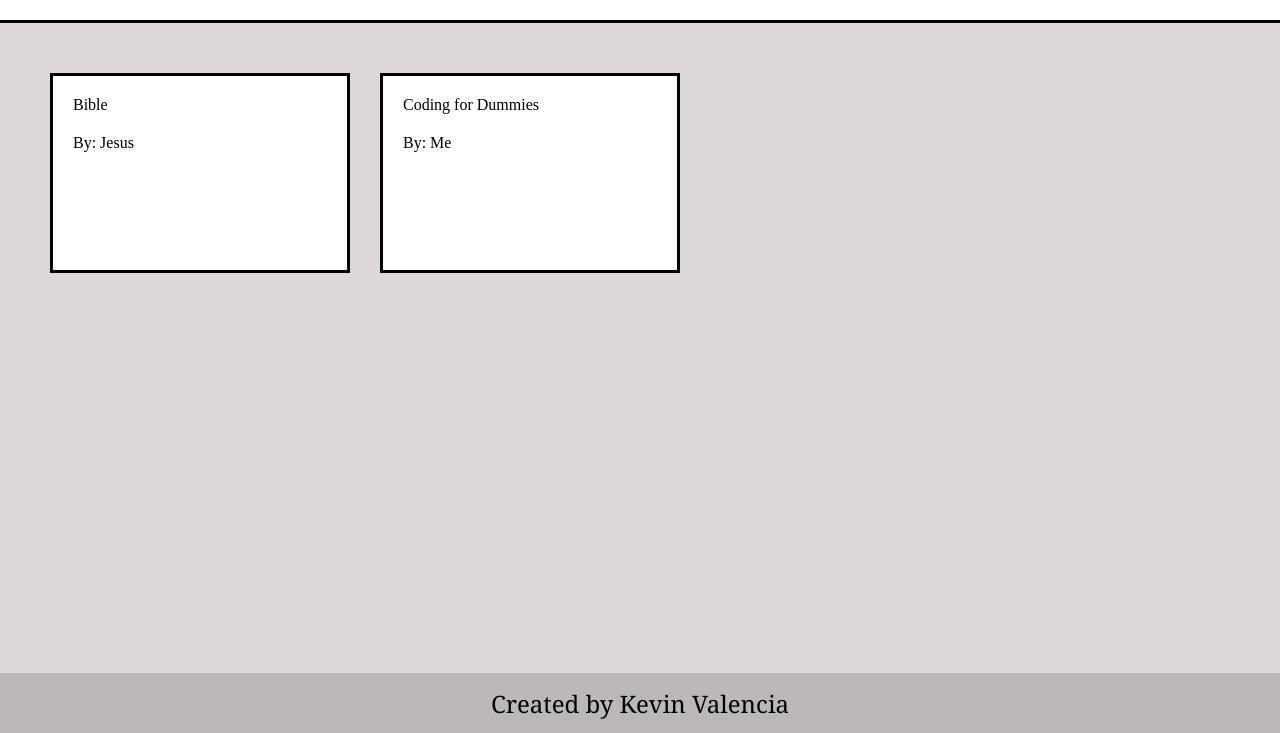
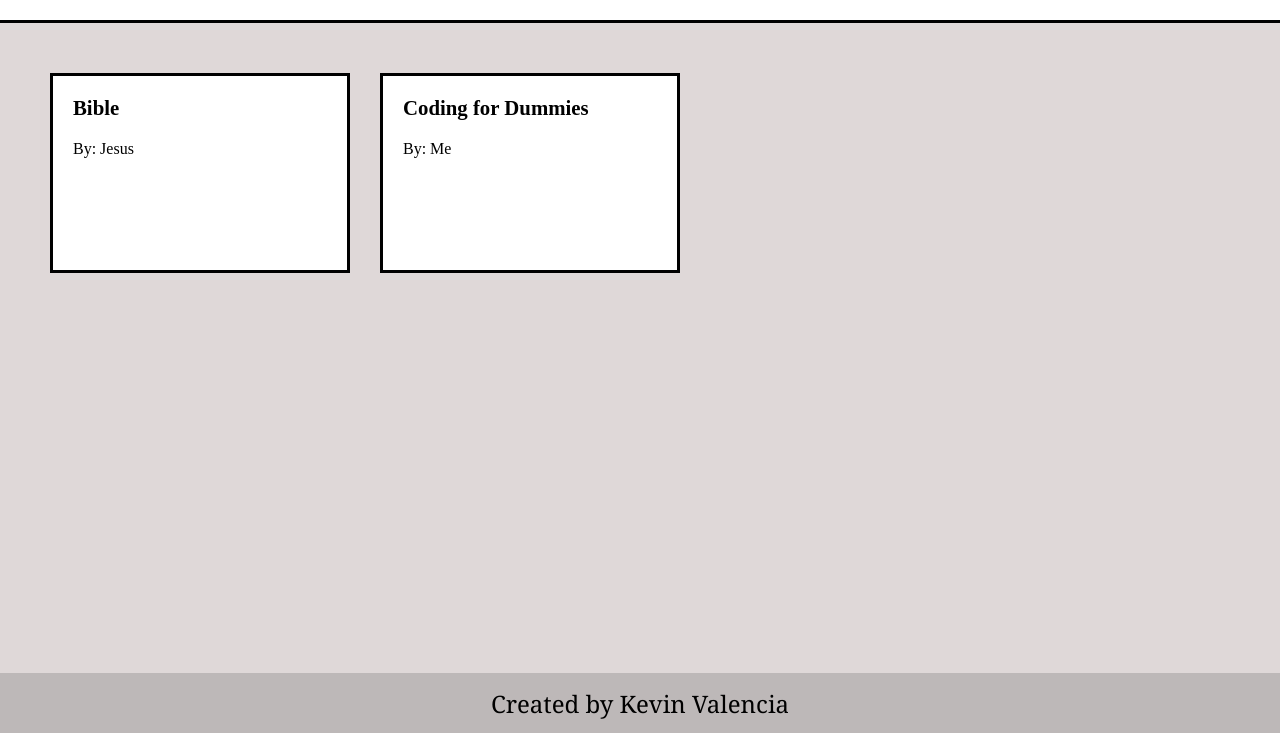
Before and after one commit to kvale17/Library, a plain HTML site: page index.html in a window 1280 px wide. Shown: the part 67-800 px from the top of the page. Drawn offline with Linux system fonts and the light colour scheme.

Commit message:
Style book title

```diff
--- a/css/style.css
+++ b/css/style.css
@@ -77,3 +77,8 @@ body {
   flex-direction: column;
   gap: 20px;
 }
+
+.book-name {
+  font-size: 1.3em;
+  font-weight: bold;
+}
```
